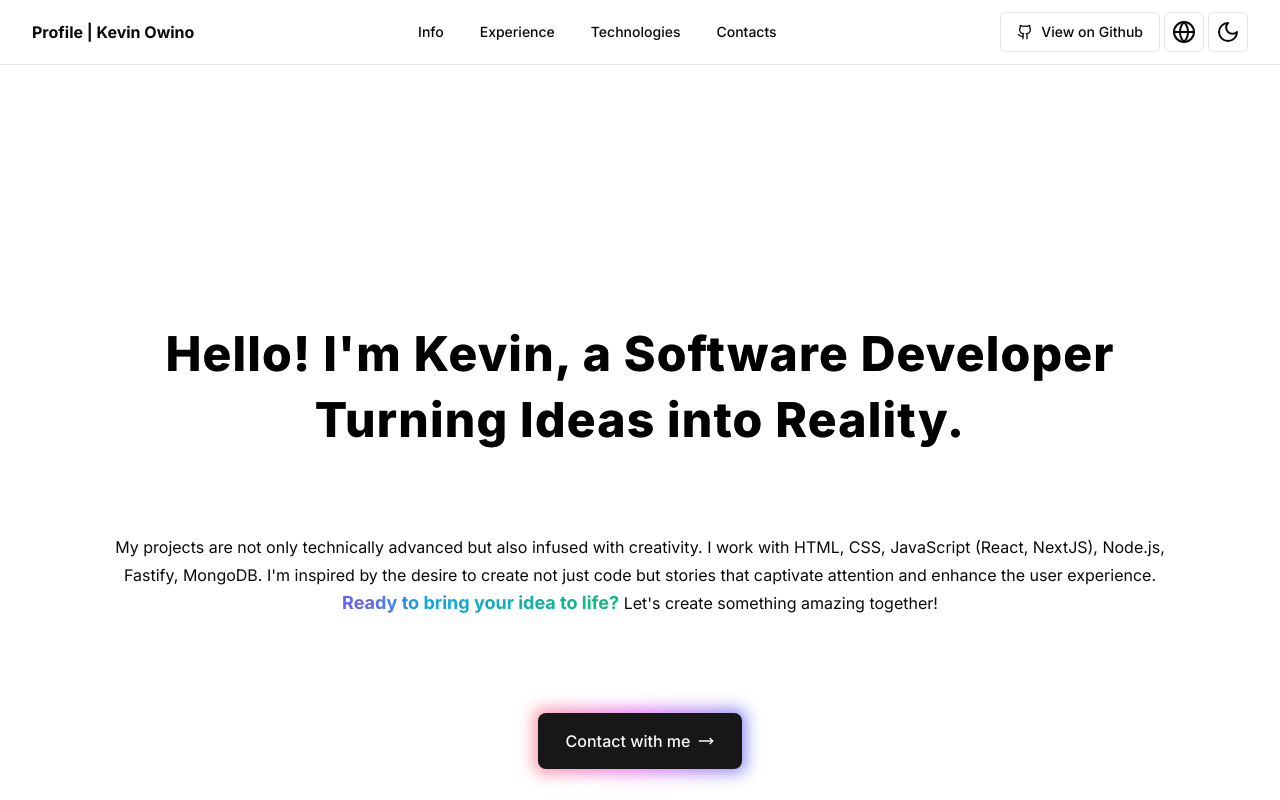
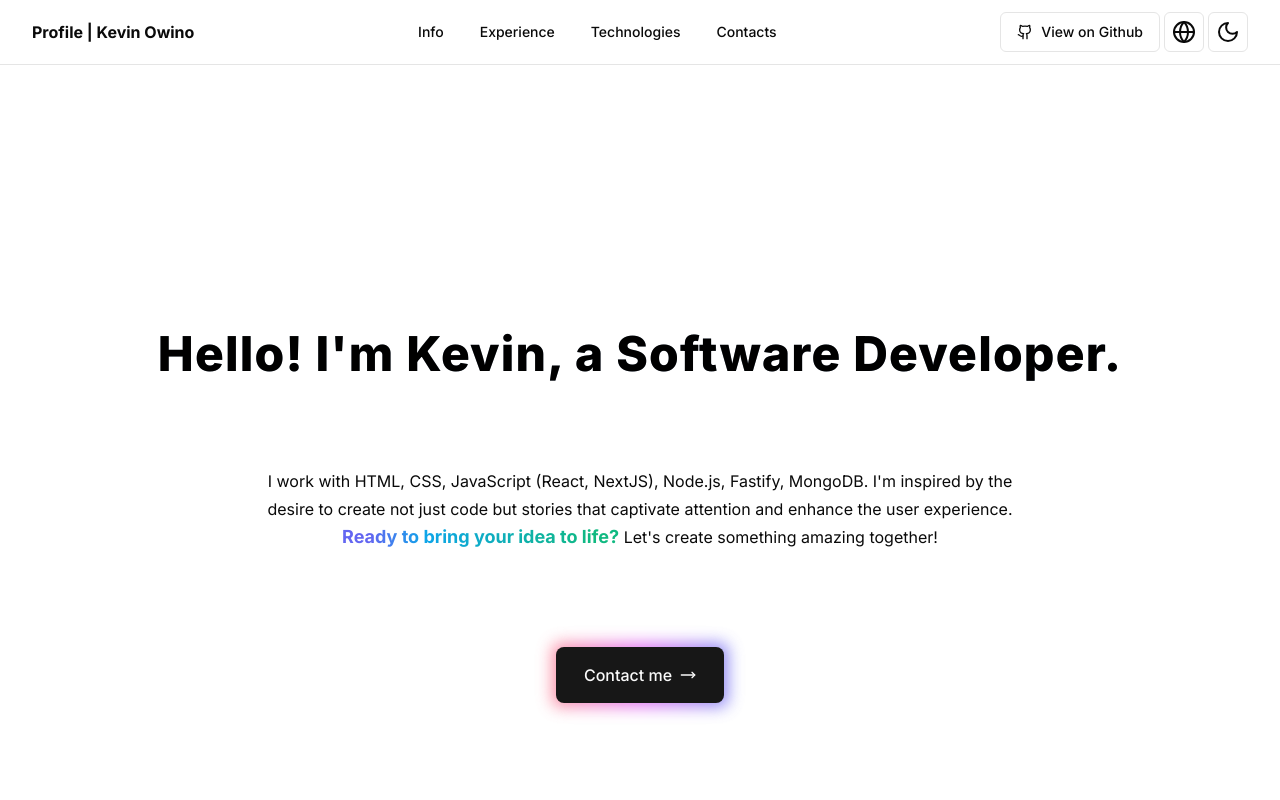
Before and after one commit to kevo-dev/kevowino.dev, a Next.js app: page /en in a window 1280 px wide. Built offline with nearby package versions, Linux system fonts and the light colour scheme; some icons are missing.

Commit message:
modified:   src/components/Contacts.tsx 	modified:   src/messages/en.json

```diff
--- a/src/components/Contacts.tsx
+++ b/src/components/Contacts.tsx
@@ -45,7 +45,7 @@ const contacts = [
       />
     ),
     ariaLabel: 'Gmail link',
-    link: 'mailto:seitasanov.yahub@gmail.com',
+    link: 'mailto:kevowino2016@gmail.com',
   },
   {
     icon: (
@@ -59,6 +59,6 @@ const contacts = [
       />
     ),
     ariaLabel: 'Telegram link',
-    link: 'https://telegram.me/r34son',
+    link: 'https://telegram.me/#',
   },
 ];
--- a/src/messages/en.json
+++ b/src/messages/en.json
@@ -1,6 +1,6 @@
 {
   "metadata": {
-    "title": "Kevin Owino, Full-stack Developer, Kisumu/Nairobi",
+    "title": "Kevin Owino, Full-stack Developer",
     "description": "Skilled developer with years of experience in JavaScript, HTML/CSS, Python, TypeScript, SQL, and Git. Building innovative and user-friendly web applications. Let's discuss your project!",
     "name": "Kevin Owino",
     "applicationName": "Kevin Owino Profile",
@@ -25,9 +25,9 @@
   },
   "sections": {
     "info": {
-      "heading": "Hello! I'm Kevin, a Software Developer Turning Ideas into Reality.",
-      "subtitle": "My projects are not only technically advanced but also infused with creativity. I work with HTML, CSS, JavaScript (React, NextJS), Node.js, Fastify, MongoDB. I'm inspired by the desire to create not just code but stories that captivate attention and enhance the user experience. <br></br><bold>Ready to bring your idea to life?</bold> Let's create something amazing together!",
-      "callToAction": "Contact with me",
+      "heading": "Hello! I'm Kevin, a Software Developer.",
+      "subtitle": "I work with HTML, CSS, JavaScript (React, NextJS), Node.js, Fastify, MongoDB. I'm inspired by the desire to create not just code but stories that captivate attention and enhance the user experience. <br></br><bold>Ready to bring your idea to life?</bold> Let's create something amazing together!",
+      "callToAction": "Contact me",
       "drawer": {
         "title": "Contacts",
         "closeBtnText": "Close"
```
